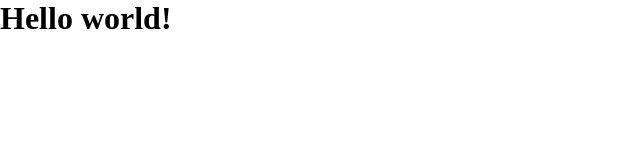
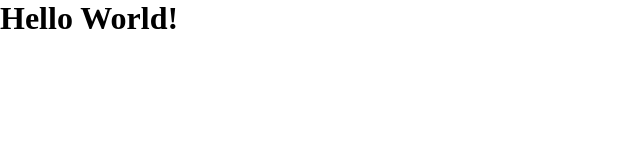
Before and after one commit to JoaccoG/vite-react-ts-template, a React app: page / in a window 1280 px wide. Shown: the top 160 px of the page, without its empty margins (0-640 px from the left). Built offline with nearby package versions, Linux system fonts and the light colour scheme; the HTML template or start-up script is replaced by a standard one.

Commit message:
Add router provider to app file

```diff
--- a/src/App.tsx
+++ b/src/App.tsx
@@ -1,9 +1,8 @@
+import { RouterProvider } from 'react-router-dom';
+import router from './router/router';
+
 const App = () => {
-  return (
-    <div className="App">
-      <h1>Hello world!</h1>
-    </div>
-  );
+  return <RouterProvider router={router} />;
 };
 
 export default App;
```
